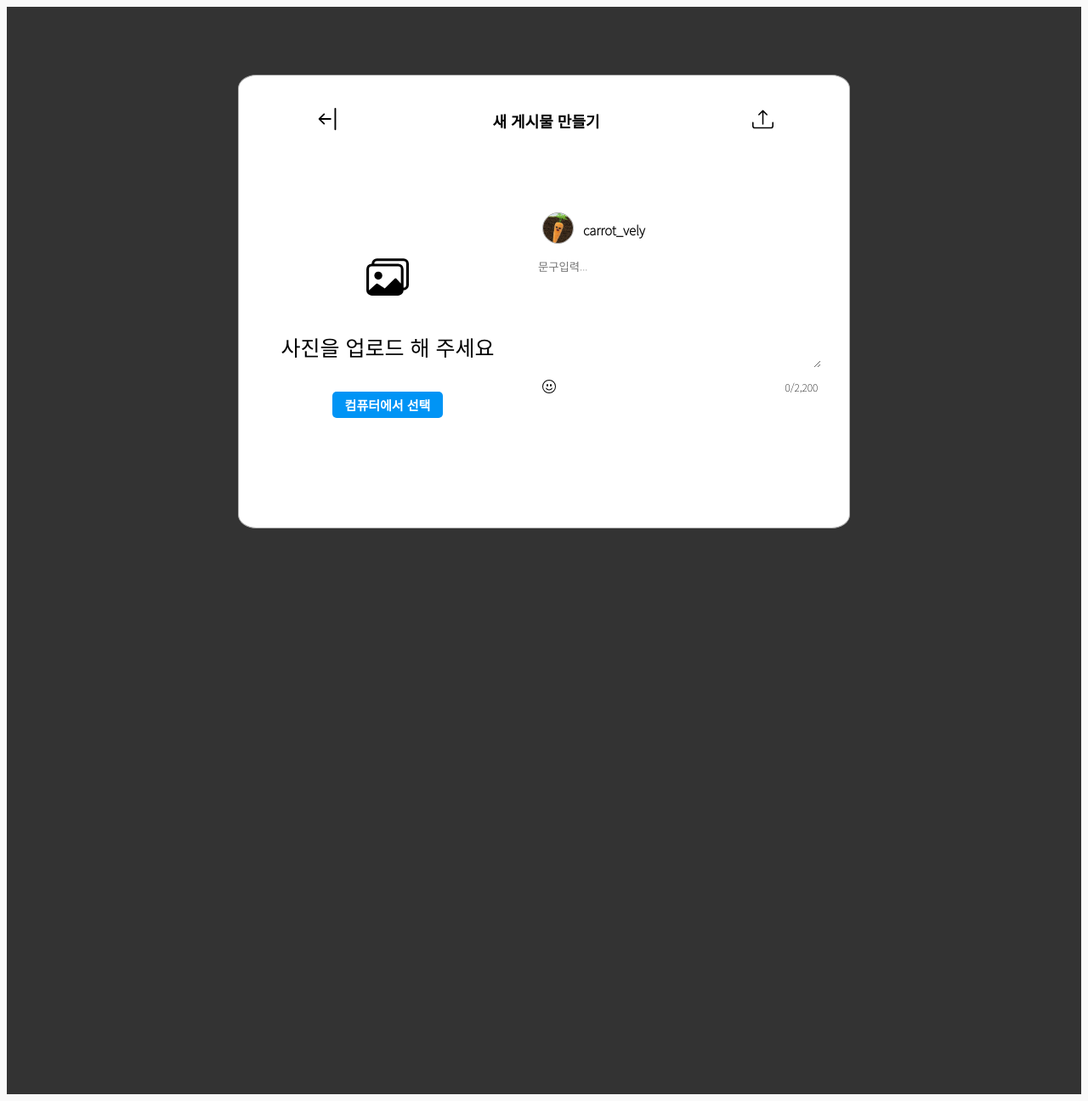
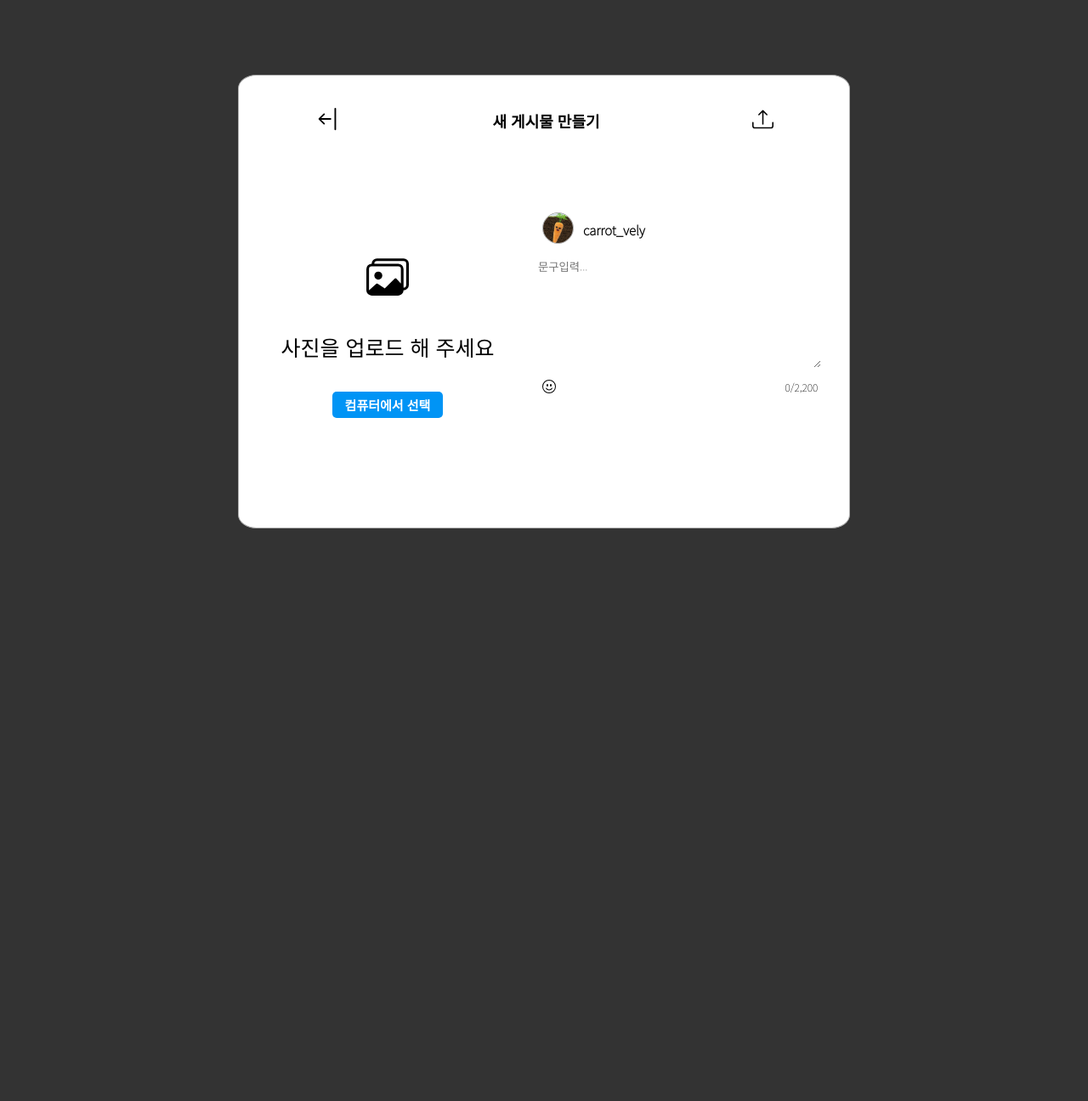
Before and after one commit to kaiworld97/flask_project_1, a Flask app: page /write_feed in a window 1280 px wide. Shown: the whole page at 85% size. After the commit the page ends 622 px from the top, so only its background shows below. Run offline with Flask 2, Linux system fonts and the light colour scheme; data that the repository does not hold is empty; parts of the project's set-up code (start-up, migrations or seed data) failed here and were passed over.

Commit message:
수정 - feed css 수정

```diff
--- a/static/write_feed.css
+++ b/static/write_feed.css
@@ -1,3 +1,6 @@
+html{
+    background-color: #333333;
+}
 
 /*write_feed 여기서부터 보현작성*/
 
@@ -202,17 +205,14 @@ textarea{
 }
 
 body{
-    background-color: #333333;
-    height: 100vh;
-    height: 100vw;
+
 }
 #head-container{
-    background-color: #333333;
+    display: none;
 }
 #foot-container{
-    background-color: #333333;
+    display: none;
 }
 #desk-head-container{
-    background-color: #333333;
     display: none;
 }
```
